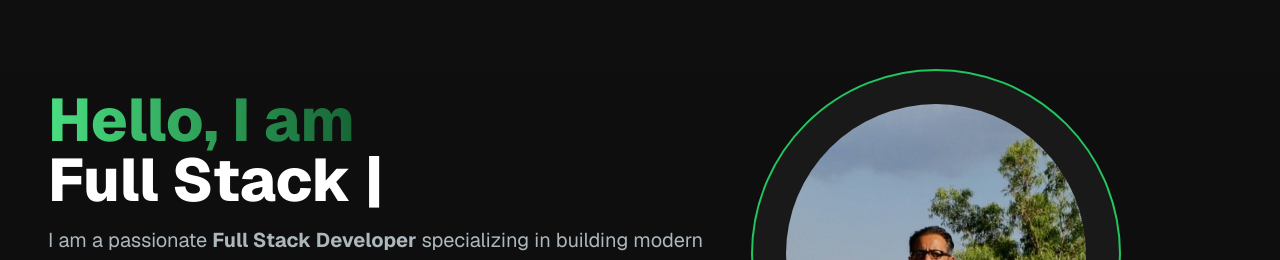
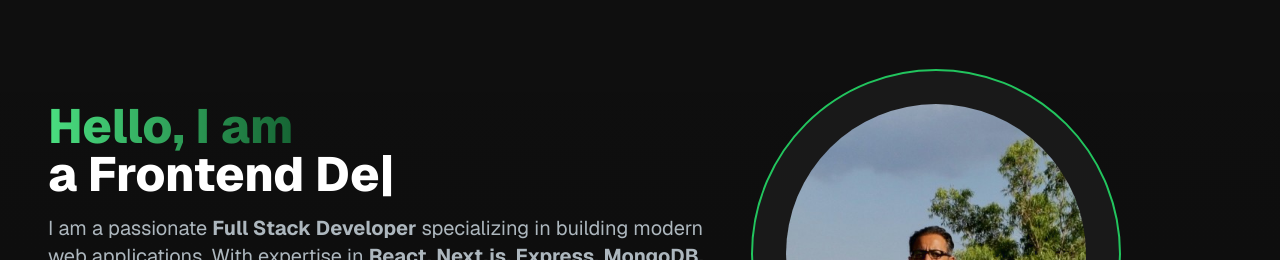
Before and after one commit to MuzafferKocak/my-portfolio, a Next.js app: page / in a window 1280 px wide. Shown: the part 75-335 px from the top of the page. Built offline with nearby package versions, Linux system fonts and the light colour scheme.

Commit message:
projectcard

```diff
--- a/src/components/EmailSection.jsx
+++ b/src/components/EmailSection.jsx
@@ -46,8 +46,8 @@ const EmailSection = () => {
       {" "}
       <div
         className="bg-[radial-gradient(ellipse_at_center,_var(--tw-gradient-stops))]
-  from-green-700 to-transparent rounded-full h-60 w-60 sm:h-80 sm:w-80 z-0 blur-lg
-  absolute top-[85%] sm:top-3/4 left-4 transform -translate-x-1/2 -translate-1/2"
+  from-green-700 to-transparent rounded-full h-60 w-60 sm:h-80 sm:w-80 md:h-80 md:w-80 z-10 blur-lg
+  absolute top-[93%] sm:top-[80%] md:top-[75%] left-8 sm:left-8 md:left-8 transform -translate-x-1/2 -translate-1/2"
       ></div>
       <div className="">
         <h5 className="text-xl font-bold text-white my-2">Let's Connect</h5>
--- a/src/components/HeroSection.jsx
+++ b/src/components/HeroSection.jsx
@@ -15,7 +15,7 @@ const HeroSection = () => {
           transition={{ duration: 0.8, ease: "easeOut" }}
           className="col-span-7 place-self-center text-center sm:text-left"
         >
-          <h1 className="mb-4 text-4xl sm:text-4xl lg:text-6xl font-extrabold">
+          <h1 className="mb-4 text-4xl sm:text-4xl lg:text-5xl font-extrabold">
             <span className="text-transparent bg-clip-text bg-gradient-to-r from-green-400 to-green-800">
               Hello, I am{" "}
             </span>
@@ -25,16 +25,16 @@ const HeroSection = () => {
                 // Same substring at the start will only be typed out once, initially
                 "Muzaffer",
                 5000, // wait 1s before replacing "Mice" with "Hamsters"
-                "Full Stack Developer",
+                "a Frontend Developer",
                 5000,
-                // "Frontend Developer",
-                // 5000,
-                // "Backend Developer",
-                // 5000,
+                "a Backend Developer",
+                5000,
+                "a Full Stack Developer",
+                5000,
               ]}
               wrapper="span"
               speed={50}
-              style={{ fontSize: "1em", display: "inline-block" }}
+              style={{ fontSize: "3rem", display: "inline-block" }}
               repeat={Infinity}
             />
           </h1>
--- a/src/components/ProjectCard.jsx
+++ b/src/components/ProjectCard.jsx
@@ -4,7 +4,7 @@ import Link from "next/link";
 
 const ProjectCard = ({ imgUrl, title, description, gitUrl, previewUrl }) => {
   return (
-    <div>
+    <div className="border rounded-lg lg:bg-[#121212] border-[#33353F]">
       <div
         className="h-52 md:h-72 mt-4 rounded-t-xl relative group"
         style={{
@@ -29,7 +29,7 @@ const ProjectCard = ({ imgUrl, title, description, gitUrl, previewUrl }) => {
           </Link>
         </div>
       </div>
-      <div className="text-white rounded-b-xl bg-[#121212] py-6 px-4 flex flex-col h-[360px]">
+      <div className="text-white rounded-b-xl bg-[#121212] py-6 px-4 flex flex-col h-[320px]">
         <h5 className="text-xl font-semibold mb-2 ">{title}</h5>
         <p className="text-[#adb7be] flex-grow">{description}</p>
       </div>
--- a/src/components/ProjectsSection.jsx
+++ b/src/components/ProjectsSection.jsx
@@ -74,14 +74,14 @@ const ProjectsSection = () => {
       <h2 className="text-center text-4xl font-bold text-white mb-4 mt-4 md:mb-8">
         My Projects
       </h2>
-      <ul ref={ref} className="grid md:grid-cols-3 gap-8 md:gap-12">
+      <ul ref={ref} className="grid md:grid-cols-2 gap-8 md:gap-12">
         {projectsData.map((project, index) => (
           <motion.li
             key={index}
             variants={cardVariants}
             initial="initial"
             animate={isInView ? "animate" : "initial"}
-            transition={{ duration: 0.3, delay: index * 0.4 }}
+            transition={{ duration: 0.5, delay: index * 0.4 }}
           >
             <ProjectCard
               key={project.id}
```
